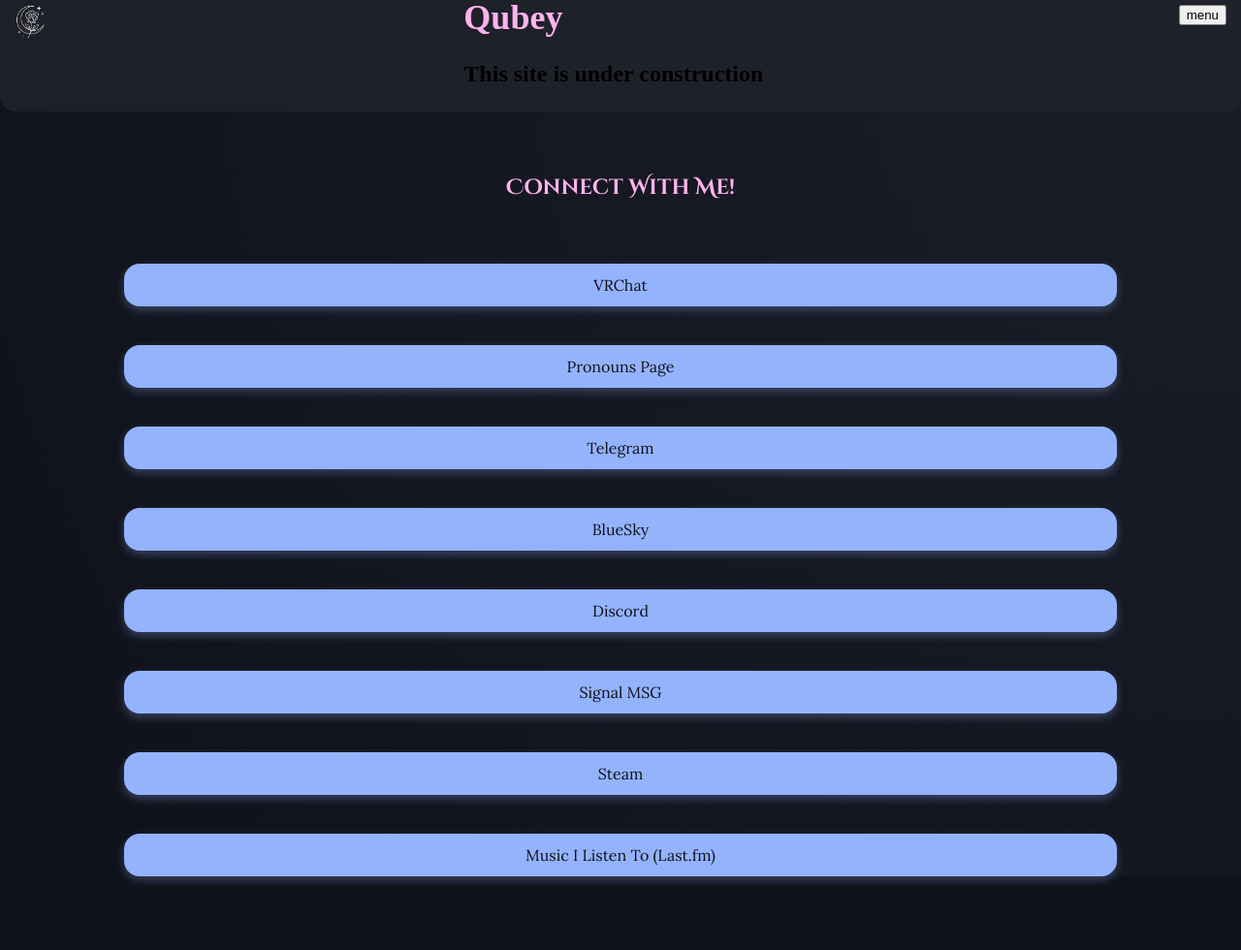
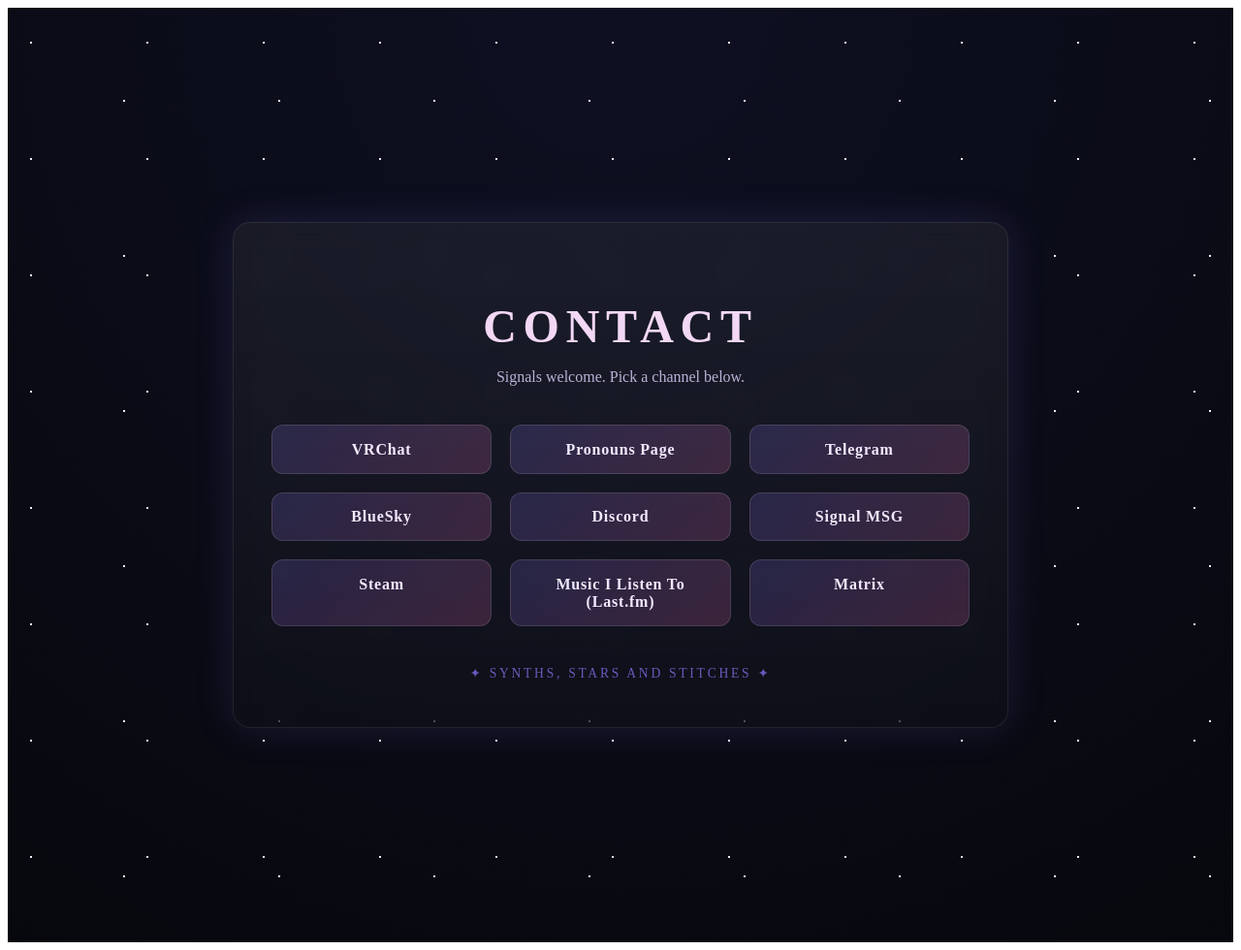
Before and after one commit to QUB3Y/QUB3Y.github.io, a Jekyll site: the page built from contact.html, in a window 1280 px wide. Shown: the whole page at 97% size. Built offline with Jekyll 4.4.1, drawn with Linux system fonts in a browser that asks for light colours; some web fonts are replaced.

Commit message:
contact rebuild

```diff
--- a/_data/contact.yml
+++ b/_data/contact.yml
@@ -5,7 +5,7 @@
 - name: Telegram
   link: https://t.me/Qubeyy
 - name: BlueSky
-  link: https://bsky.app/profile/qubey.bsky.social
+  link: https://bsky.app/profile/qubey.ca
 - name: Discord
   link: https://discordapp.com/users/289325633027178499
 - name: Signal MSG
@@ -14,3 +14,5 @@
   link: https://steamcommunity.com/id/Qubey_/
 - name: Music I Listen To (Last.fm)
   link: https://www.last.fm/user/Qubey
+- name: Matrix
+  link: https://matrix.to/#/@qubey:matrix.org
--- a/_includes/contact.html
+++ b/_includes/contact.html
@@ -1,5 +1,5 @@
 <div class="contact-links">
     {% for item in site.data.contact %}
-        <button class="button" onclick="window.location.href='{{ item.link }}'">{{ item.name }}</button>
+        <a class="button" onclick="window.location.href='{{ item.link }}'">{{ item.name }}</a>
     {% endfor %}
 </div>
--- /dev/null
+++ b/_layouts/contact.html
@@ -0,0 +1,31 @@
+<!DOCTYPE html>
+<html lang="en">
+
+<head>
+    <meta charset="UTF-8">
+    <meta name="viewport" content="width=device-width, initial-scale=1.0">
+    <link rel="preconnect" href="https://fonts.googleapis.com">
+    <link rel="preconnect" href="https://fonts.gstatic.com" crossorigin>
+    <link
+        href="https://fonts.googleapis.com/css2?family=Cinzel+Decorative:wght@700&family=Gwendolyn:wght@700&family=Lora&display=swap"
+        rel="stylesheet">
+    <link href="/assets/css/material-icons.css" rel="stylesheet">
+    <title>{{ page.title }}</title>
+    <link rel="icon" type="image/x-icon" href="/assets/img/favicon.png">
+    <!-- <link rel="stylesheet" href="/assets/css/reset.css"> -->
+    <link rel="stylesheet" href="/assets/css/styles.css">
+    <script src="/assets/js/main.js"></script>
+    {% feed_meta %}
+    {% seo %}
+</head>
+
+<body>
+
+    {{ content }}
+
+    <footer>
+
+    </footer>
+</body>
+
+</html>
--- /dev/null
+++ b/_sass/.main.scss
@@ -0,0 +1,148 @@
+body {
+    font-size: 100%;
+}
+
+body {
+    background-color: #0F111A;
+    background-image: radial-gradient(circle at top right, #1B1D29 0%, #0F111A 100%);
+    background-repeat: no-repeat;
+}
+
+.container {
+  margin: 0 auto;
+}
+
+#main-nav.hidden {
+  display: none;
+}
+.dropdown-content {
+  display: flex;
+  flex-direction: column;
+  text-align: center;
+}
+
+header h1 {
+  color: #FFB3EC;
+  font-family: "Gwendolyn", cursive;
+  font-weight: bold;
+  font-size: 2.25rem;
+  margin-top: -0.5rem;
+}
+
+header {
+  display: flex;
+  flex-direction: row;
+  justify-content: space-between;
+  background-color: rgba(34, 36, 45, 0.75);
+  padding: 0.313rem 0.938rem;
+  border-radius: 0px 0px 16px 16px;
+}
+
+/* #region Navdropdown */
+
+.dropbtn {
+
+}
+
+.dropptn:hover, .dropbtn:focus {
+
+}
+
+.dropdown {
+  position: relative;
+  display: inline-block;
+}
+
+.dropdown-content {
+  display: none;
+  position: absolute;
+  background-color: white;
+  width: 100%;
+  z-index: 1;
+  overflow: auto;
+}
+
+.dropdown-content a {
+  color: black;
+  padding: 12px 16px;
+  display: block;
+  text-decoration: none;
+}
+
+.dropdown-content a:hover {
+
+}
+
+.show {display:block;}
+
+/* #endregion */
+
+/* #region page-index */
+
+
+main.page-index {
+  display: block;
+  margin: 0 10%;
+}
+
+.page-index {
+  margin-top: 1.2rem;
+  background: none;
+}
+
+#badge-image {
+  width: 65%;
+  padding: 0 17.5%;
+}
+
+.page-index h2 {
+  color: #FFB3EC;
+  // width: 85%;
+  padding: 0 7%;
+  font-family: "Cinzel Decorative", serif;
+  font-size: 1.375rem;
+  font-weight: bold;
+  vertical-align: text-top;
+  text-align: center;
+}
+
+
+/* #endregion */
+
+.page-contact button {
+        background-color: #94B3FD;
+      color: #0F111A;
+      padding: 0.75rem 1.5rem;
+      border: none;
+      border-radius: 1rem;
+      font-family: 'Lora', serif;
+      font-size: 1rem;
+      cursor: pointer;
+      transition: background-color 0.3s ease, transform 0.2s ease;
+      box-shadow: 0 4px 10px rgba(148, 179, 253, 0.3);
+      margin: 0 10%;
+}
+
+.page-contact button:hover {
+        background-color: #FF9AE4;
+      transform: translateY(-2px);
+      box-shadow: 0 6px 14px rgba(255, 154, 228, 0.4);
+}
+
+.contact-links {
+  display: flex;
+  flex-direction: column;
+  gap: 2.5rem;
+}
+
+.page-contact h2 {
+  color: #FFB3EC;
+  // width: 85%;
+  padding: 0 7%;
+  font-family: "Cinzel Decorative", serif;
+  font-size: 1.375rem;
+  font-weight: bold;
+  vertical-align: text-top;
+  text-align: center;
+  margin: 4rem 0;
+}
--- a/_sass/main.scss
+++ b/_sass/main.scss
@@ -1,148 +1,119 @@
-body {
-    font-size: 100%;
+:root {
+  --bg: #07080d;
+  --bg-accent: #0e1022;
+  --fg: #f2eaff;
+  --muted: #b8b3d6;
+  --pink: #ff7ac8;
+  --violet: #8b7bff;
+  --cyan: #6ee7ff;
 }
 
-body {
-    background-color: #0F111A;
-    background-image: radial-gradient(circle at top right, #1B1D29 0%, #0F111A 100%);
-    background-repeat: no-repeat;
+a {
+    text-decoration: none;
 }
 
-.container {
-  margin: 0 auto;
+/* Page wrapper */
+.contact-wrapper {
+  min-height: 100vh;
+  display: flex;
+  align-items: center;
+  justify-content: center;
+  background:
+    radial-gradient(1px 1px at 20% 30%, var(--fg) 1px, transparent 0),
+    radial-gradient(1px 1px at 75% 60%, var(--fg) 1px, transparent 0),
+    radial-gradient(circle at top, var(--bg-accent), var(--bg));
+  background-size: 120px 120px, 160px 160px, cover;
+  padding: 2rem;
+  color: var(--fg);
 }
 
-#main-nav.hidden {
-  display: none;
-}
-.dropdown-content {
-  display: flex;
-  flex-direction: column;
+/* Glass panel */
+.contact-container {
+  width: 100%;
+  max-width: 720px;
+  padding: 3rem 2.5rem;
   text-align: center;
+  background: linear-gradient(
+    180deg,
+    rgba(255,255,255,0.06),
+    rgba(255,255,255,0.02)
+  );
+  backdrop-filter: blur(12px);
+  border-radius: 18px;
+  box-shadow:
+    0 0 40px rgba(139,123,255,0.15),
+    inset 0 0 0 1px rgba(255,255,255,0.08);
 }
 
-header h1 {
-  color: #FFB3EC;
-  font-family: "Gwendolyn", cursive;
-  font-weight: bold;
-  font-size: 2.25rem;
-  margin-top: -0.5rem;
+/* Heading */
+.contact-container h1 {
+  font-size: clamp(2.2rem, 4.5vw, 3rem);
+  letter-spacing: 0.14em;
+  text-transform: uppercase;
+  margin-bottom: 0.5rem;
+  position: relative;
+  color: var(--fg);
 }
 
-header {
-  display: flex;
-  flex-direction: row;
-  justify-content: space-between;
-  background-color: rgba(34, 36, 45, 0.75);
-  padding: 0.313rem 0.938rem;
-  border-radius: 0px 0px 16px 16px;
+.contact-container h1::after {
+  content: attr(data-text);
+  position: absolute;
+  inset: 0;
+  color: var(--pink);
+  opacity: 0.15;
+  pointer-events: none;
 }
 
-/* #region Navdropdown */
-
-.dropbtn {
-
+/* Subtitle */
+.subtitle {
+  color: var(--muted);
+  margin-bottom: 2.5rem;
 }
 
-.dropptn:hover, .dropbtn:focus {
+/* === YOUR INCLUDE STYLING === */
 
+.contact-links {
+  display: grid;
+  grid-template-columns: repeat(auto-fit, minmax(180px, 1fr));
+  gap: 1.2rem;
 }
 
-.dropdown {
-  position: relative;
-  display: inline-block;
+/* Button styling */
+.contact-links .button {
+  padding: 0.95rem 1.2rem;
+  border-radius: 12px;
+  background: linear-gradient(
+    135deg,
+    rgba(139,123,255,0.18),
+    rgba(255,122,200,0.18)
+  );
+  border: 1px solid rgba(255,255,255,0.12);
+  color: var(--fg);
+  font-weight: 600;
+  letter-spacing: 0.05em;
+  cursor: pointer;
+  text-decoration: none;
+  transition:
+    transform 0.2s ease,
+    box-shadow 0.2s ease,
+    background 0.2s ease;
 }
 
-.dropdown-content {
-  display: none;
-  position: absolute;
-  background-color: white;
-  width: 100%;
-  z-index: 1;
-  overflow: auto;
+.contact-links .button:hover {
+  transform: translateY(-2px);
+  box-shadow: 0 0 18px rgba(139,123,255,0.35);
+  background: linear-gradient(
+    135deg,
+    rgba(139,123,255,0.3),
+    rgba(255,122,200,0.3)
+  );
 }
 
-.dropdown-content a {
-  color: black;
-  padding: 12px 16px;
-  display: block;
-  text-decoration: none;
+/* Footer sigil */
+.sigil {
+  margin-top: 2.5rem;
+  font-size: 0.85rem;
+  letter-spacing: 0.2em;
+  color: var(--violet);
+  opacity: 0.7;
 }
-
-.dropdown-content a:hover {
-
-}
-
-.show {display:block;}
-
-/* #endregion */
-
-/* #region page-index */
-
-
-main.page-index {
-  display: block;
-  margin: 0 10%;
-}
-
-.page-index {
-  margin-top: 1.2rem;
-  background: none;
-}
-
-#badge-image {
-  width: 65%;
-  padding: 0 17.5%;
-}
-
-.page-index h2 {
-  color: #FFB3EC;
-  // width: 85%;
-  padding: 0 7%;
-  font-family: "Cinzel Decorative", serif;
-  font-size: 1.375rem;
-  font-weight: bold;
-  vertical-align: text-top;
-  text-align: center;
-}
-
-
-/* #endregion */
-
-.page-contact button {
-        background-color: #94B3FD;
-      color: #0F111A;
-      padding: 0.75rem 1.5rem;
-      border: none;
-      border-radius: 1rem;
-      font-family: 'Lora', serif;
-      font-size: 1rem;
-      cursor: pointer;
-      transition: background-color 0.3s ease, transform 0.2s ease;
-      box-shadow: 0 4px 10px rgba(148, 179, 253, 0.3);
-      margin: 0 10%;
-}
-
-.page-contact button:hover {
-        background-color: #FF9AE4;
-      transform: translateY(-2px);
-      box-shadow: 0 6px 14px rgba(255, 154, 228, 0.4);
-}
-
-.contact-links {
-  display: flex;
-  flex-direction: column;
-  gap: 2.5rem;
-}
-
-.page-contact h2 {
-  color: #FFB3EC;
-  // width: 85%;
-  padding: 0 7%;
-  font-family: "Cinzel Decorative", serif;
-  font-size: 1.375rem;
-  font-weight: bold;
-  vertical-align: text-top;
-  text-align: center;
-  margin: 4rem 0;
-}
--- a/contact.html
+++ b/contact.html
@@ -1,9 +1,21 @@
 ---
-layout: default
+layout: contact
 Title: Qubey | Contact
 ---
 
-<main class="page-contact">
-    <h2>Connect With Me!</h2>
+
+<main class="contact-wrapper">
+  <div class="contact-container">
+    <a href="./index.html"><h1 data-text="Contact">Contact</h1></a>
+
+    <p class="subtitle">
+      Signals welcome. Pick a channel below.
+    </p>
+
     {% include contact.html %}
+
+    <div class="sigil">
+      ✦ SYNTHS, STARS AND STITCHES ✦
+    </div>
+  </div>
 </main>
```
Also changed, not shown: 5 other files.
